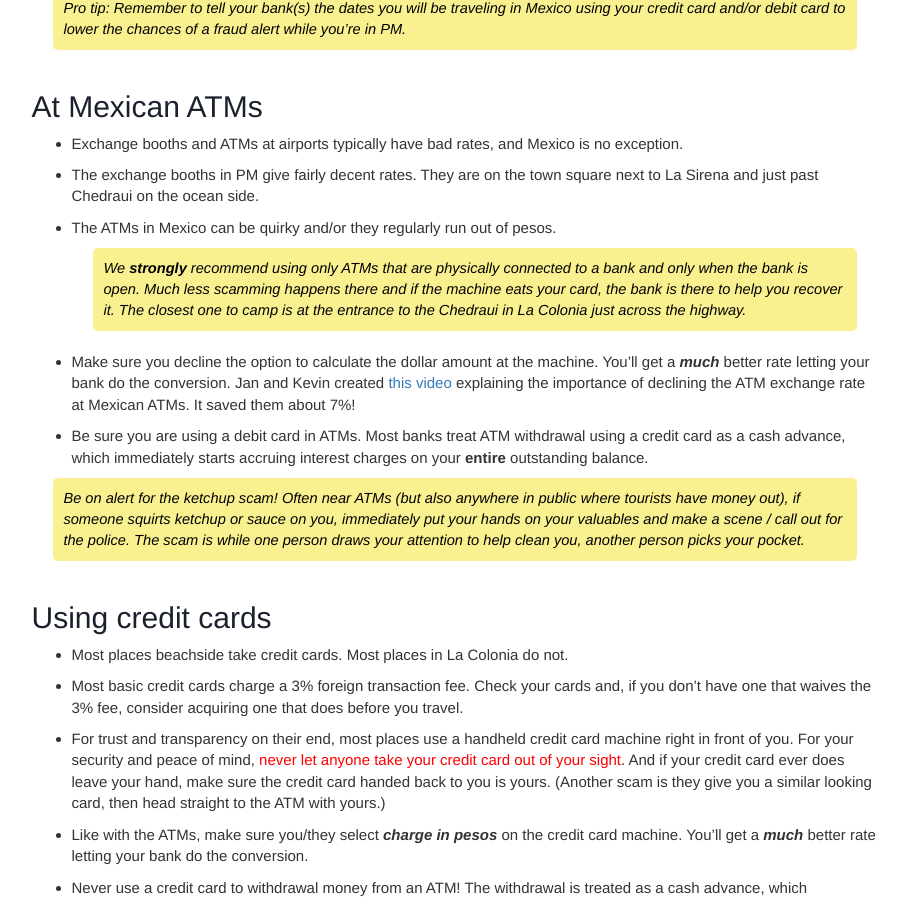
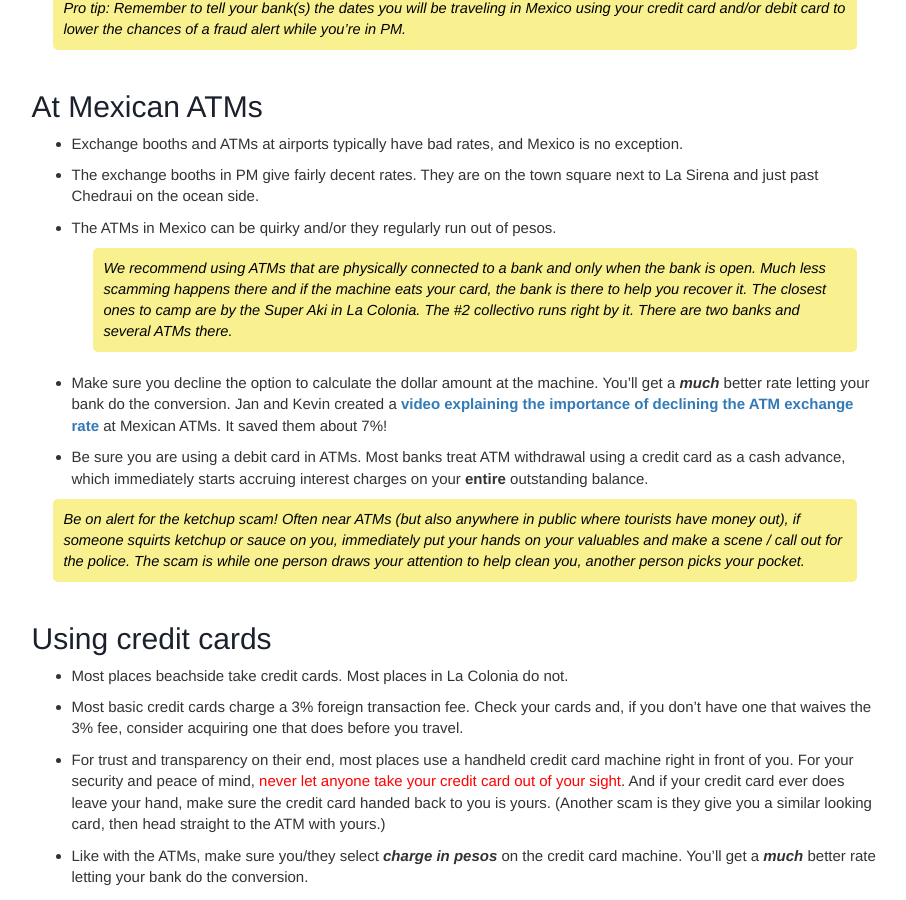
Before and after one commit to davewalker60/pmdup, a Jekyll site: the page built from pages/content/acquiring-pesos-content.md, in a window 1280 px wide and 900 px high, scrolled down 750 px. Shown: the whole window, without its empty margins (331-1237 px from the left). Built offline with Jekyll 4.4.1, drawn with Linux system fonts in a browser that asks for light colours; our own code applies the rules of GitHub Pages for plain Markdown files; comment, search, counter and statistics services are not loaded.

Commit message:
change Chedraui to Super Aki for banks

```diff
--- a/pages/content/acquiring-pesos-content.md
+++ b/pages/content/acquiring-pesos-content.md
@@ -26,9 +26,9 @@ Consider acquiring pesos from your bank at home before traveling.
 
 - The ATMs in Mexico can be quirky and/or they regularly run out of pesos.
 
-  > We **strongly** recommend using only ATMs that are physically connected to a bank and only when the bank is open. Much less scamming happens there and if the machine eats your card, the bank is there to help you recover it. The closest one to camp is at the entrance to the Chedraui in La Colonia just across the highway.
+  > We recommend using ATMs that are physically connected to a bank and only when the bank is open. Much less scamming happens there and if the machine eats your card, the bank is there to help you recover it. The closest ones to camp are by the Super Aki in La Colonia. The #2 collectivo runs right by it. There are two banks and several ATMs there.
 
-- Make sure you decline the option to calculate the dollar amount at the machine. You'll get a ***much*** better rate letting your bank do the conversion. Jan and Kevin created [this video](https://drive.google.com/file/d/1Sv9yaOiukrbtHwA6jmgeaU8XfWdDO2d3/view?usp=drive_link){:target="_blank"} explaining the importance of declining the ATM exchange rate at Mexican ATMs. It saved them about 7%!
+- Make sure you decline the option to calculate the dollar amount at the machine. You'll get a ***much*** better rate letting your bank do the conversion. Jan and Kevin created a [**video explaining the importance of declining the ATM exchange rate**](https://drive.google.com/file/d/1Sv9yaOiukrbtHwA6jmgeaU8XfWdDO2d3/view?usp=drive_link){:target="_blank"} at Mexican ATMs. It saved them about 7%!
 
 - Be sure you are using a debit card in ATMs. Most banks treat ATM withdrawal using a credit card as a cash advance, which immediately starts accruing interest charges on your **entire** outstanding balance.
 
```
